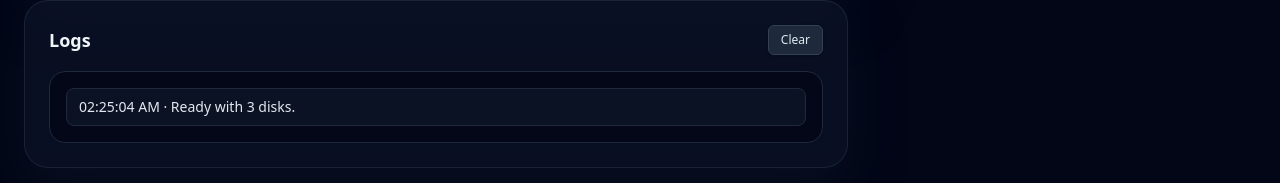
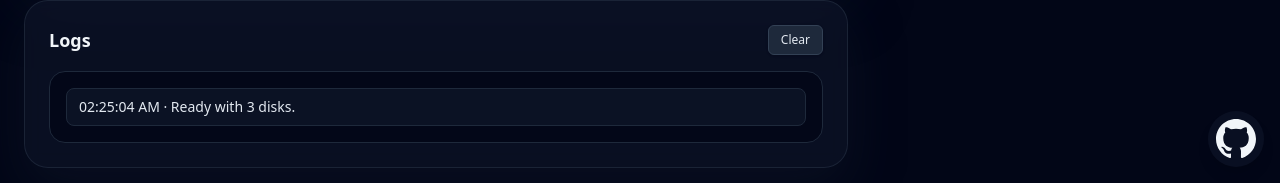
Before and after one commit to p55d2k/tower-of-hanoi, a Flask app: page / in a window 1280 px wide. Shown: the part 617-800 px from the top of the page. Run offline with Flask 3, Linux system fonts and the light colour scheme; some libraries are stand-ins or nearby versions.

Commit message:
github link

```diff
--- a/main.py
+++ b/main.py
@@ -73,9 +73,7 @@ class TowerOfHanoi:
         print(f"Total steps taken: {self.step}")
         print(f"Optimal steps expected (2^{self.n} - 1): {2**self.n - 1}")
 
-        self.last_action = (
-            f"You win! Steps: {self.step}. Optimal: {2**self.n - 1}."
-        )
+        self.last_action = f"You win! Steps: {self.step}. Optimal: {2**self.n - 1}."
 
         return True
 
--- a/static/app.js
+++ b/static/app.js
@@ -136,7 +136,11 @@ function drawScene(state, dragState = null) {
   towerKeys.forEach((towerKey, idx) => {
     const disks = state.towers[towerKey];
     disks.forEach((disk, level) => {
-      if (dragState && dragState.src === towerKey && dragState.level === level) {
+      if (
+        dragState &&
+        dragState.src === towerKey &&
+        dragState.level === level
+      ) {
         return;
       }
 
@@ -158,7 +162,12 @@ function drawScene(state, dragState = null) {
 
   if (dragState) {
     drawDisk(
-      { x: dragState.x, y: dragState.y, width: dragState.width, height: dragState.height },
+      {
+        x: dragState.x,
+        y: dragState.y,
+        width: dragState.width,
+        height: dragState.height,
+      },
       dragState.color,
     );
   }
--- a/templates/index.html
+++ b/templates/index.html
@@ -154,6 +154,29 @@
       </main>
     </div>
 
+    <!-- GitHub repo link -->
+    <a
+      href="https://github.com/p55d2k/tower-of-hanoi"
+      target="_blank"
+      rel="noopener noreferrer"
+      aria-label="Open repository on GitHub"
+      class="fixed bottom-4 right-4 z-50 inline-flex items-center justify-center rounded-full bg-slate-900/60 p-2 shadow-lg hover:bg-slate-900/80 focus:outline-none focus:ring-2 focus:ring-emerald-400 transition"
+    >
+      <svg
+        xmlns="http://www.w3.org/2000/svg"
+        viewBox="0 0 24 24"
+        width="40"
+        height="40"
+        class="fill-slate-100"
+        aria-hidden="true"
+      >
+        <path
+          d="M12 0C5.37 0 0 5.37 0 12c0 5.3 3.438 9.8 8.205 11.387.6.113.82-.263.82-.583 0-.288-.01-1.05-.015-2.06-3.338.724-4.042-1.61-4.042-1.61-.546-1.387-1.333-1.757-1.333-1.757-1.09-.745.083-.73.083-.73 1.205.085 1.84 1.238 1.84 1.238 1.07 1.834 2.807 1.304 3.492.997.108-.775.418-1.305.762-1.605-2.665-.303-5.466-1.332-5.466-5.93 0-1.31.468-2.382 1.235-3.222-.123-.304-.535-1.524.117-3.176 0 0 1.008-.323 3.3 1.23a11.52 11.52 0 0 1 3.003-.404c1.018.005 2.043.138 3.003.404 2.29-1.553 3.296-1.23 3.296-1.23.654 1.653.242 2.873.12 3.176.77.84 1.233 1.912 1.233 3.222 0 4.61-2.804 5.624-5.476 5.92.43.37.815 1.102.815 2.222 0 1.605-.014 2.898-.014 3.293 0 .322.216.702.825.582C20.565 21.796 24 17.297 24 12c0-6.63-5.37-12-12-12z"
+        />
+      </svg>
+      <span class="sr-only">View on GitHub</span>
+    </a>
+
     <script src="/static/app.js"></script>
   </body>
 </html>
```
Also changed, not shown: package.json (line endings or trailing spaces).
